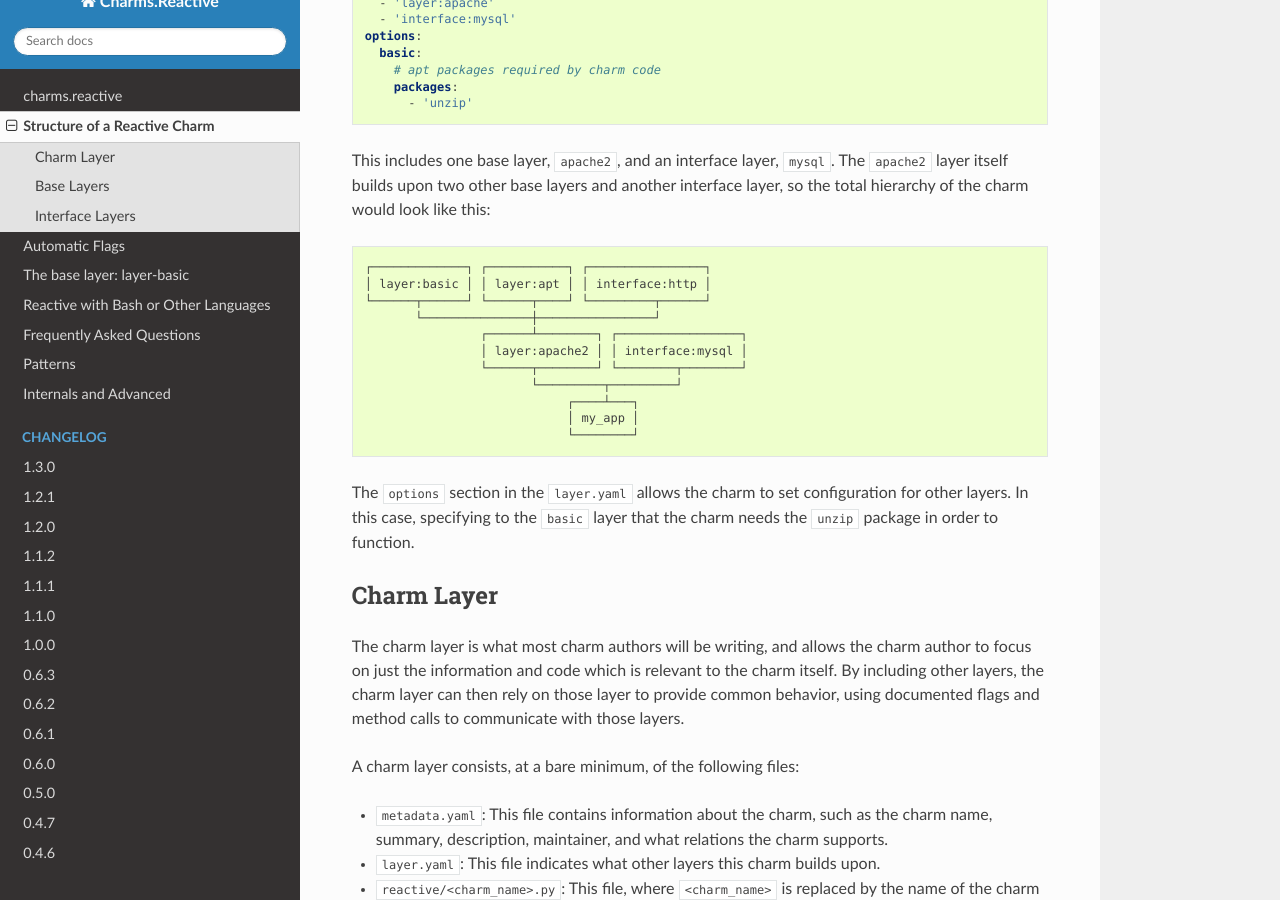
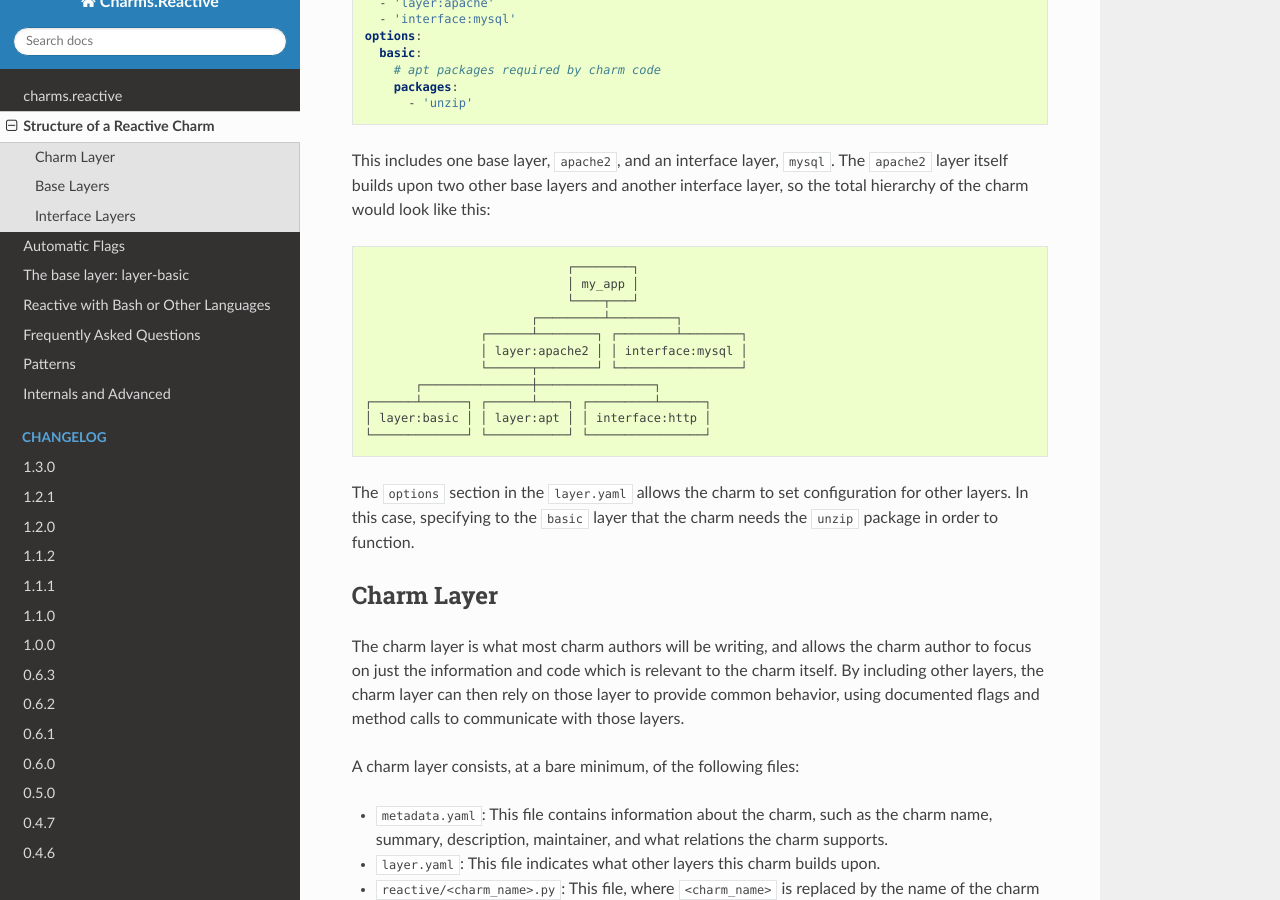
Before and after one commit to canonical/charms.reactive, a Sphinx documentation site: the page built from docs/structure.rst, in a window 1280 px wide and 900 px high, scrolled down 316 px. Built offline with Sphinx 7.4.7 and the Read the Docs theme 2.0.0, drawn with Linux system fonts in a browser that asks for light colours; pages that are not in the unit, such as notebooks, are missing from menus.

Commit message:
Reverse diagram to match text (#216)
We're using the term "builds upon" in the preceding paragraph. Putting my_app on top of the diagram feels like a better fit to me.

```diff
--- a/docs/structure.rst
+++ b/docs/structure.rst
@@ -25,17 +25,18 @@ interface layer, so the total hierarchy of the charm would look like this:
 
 .. code-block:: text
 
-  ┌─────────────┐ ┌───────────┐ ┌────────────────┐
+                              ┌────────┐
+                              │ my_app │
+                              └────┬───┘
+                         ┌─────────┴─────────┐
+                  ┌──────┴────────┐ ┌────────┴────────┐
+                  │ layer:apache2 │ │ interface:mysql │
+                  └──────┬────────┘ └─────────────────┘
+         ┌───────────────┼────────────────┐
+  ┌──────┴──────┐ ┌──────┴────┐ ┌─────────┴──────┐
   │ layer:basic │ │ layer:apt │ │ interface:http │
-  └──────┬──────┘ └──────┬────┘ └─────────┬──────┘
-         └───────────────┼────────────────┘
-                  ┌──────┴────────┐ ┌─────────────────┐
-                  │ layer:apache2 │ │ interface:mysql │
-                  └──────┬────────┘ └────────┬────────┘
-                         └─────────┬─────────┘
-                              ┌────┴───┐
-                              │ my_app │
-                              └────────┘
+  └─────────────┘ └───────────┘ └────────────────┘
+
 
 The ``options`` section in the ``layer.yaml`` allows the charm to set
 configuration for other layers. In this case, specifying to the ``basic`` layer
```
